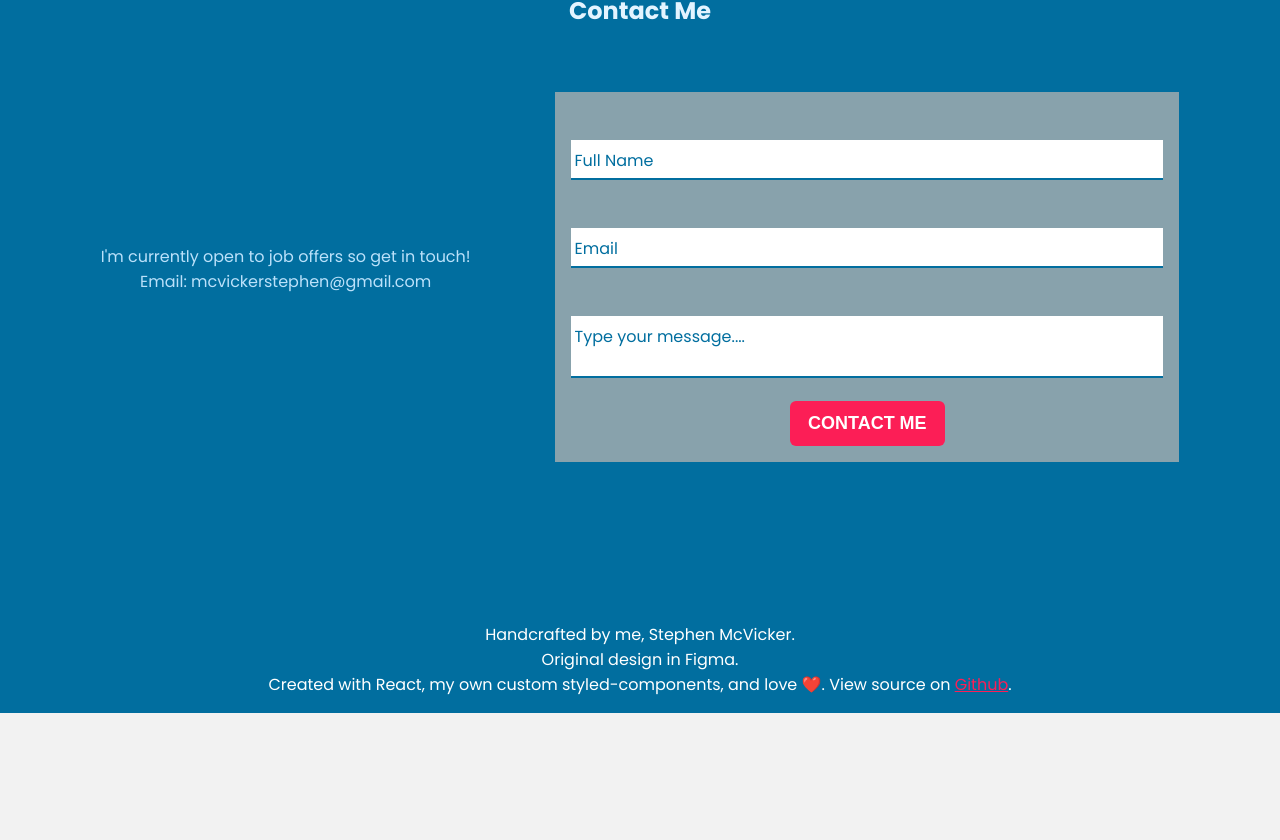
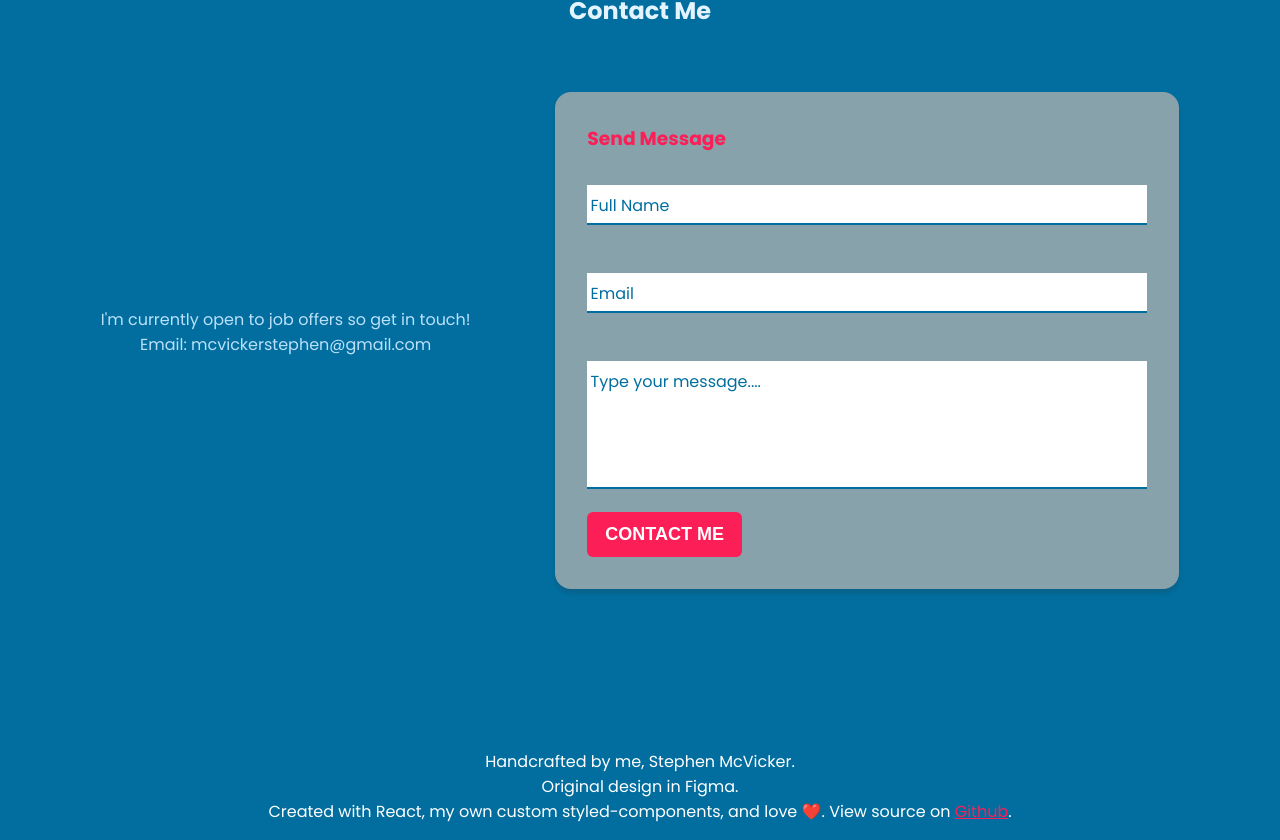
Before and after one commit to NeoDragonCP/portfolio, a React (Create React App) app: page / in a window 1280 px wide. Shown: the part 4816-5656 px from the top of the page. Before the commit the page ends 5529 px from the top, so only its background shows below. Built offline with nearby package versions, Linux system fonts and the light colour scheme.

Commit message:
Expanded TextArea, added color to form

```diff
--- a/src/site-components/ContactMe.jsx
+++ b/src/site-components/ContactMe.jsx
@@ -27,11 +27,19 @@ const Base = styled.div`
 
   form {
     width: 50%;
-    padding: 1rem;
+    padding: 2rem;
     background-color: #88a2ac;
+    border-radius: 16px;
+    box-shadow: 0px 4px 4px rgba(48, 48, 48, 0.2);
+
+    text-align: left;
 
     @media (max-width: 768px) {
       width: 98%;
+    }
+
+    > h3 {
+      color: ${(props) => props.colorRed || "#FC1E56"};
     }
   }
 `;
@@ -89,6 +97,7 @@ export default function ContactMe() {
       </p>
 
       <form>
+        <h3>Send Message</h3>
         <InputBox colorBlue={colorBlue} colorRed={colorRed}>
           <input type="text" required="required" />
           <span>Full Name</span>
@@ -98,7 +107,7 @@ export default function ContactMe() {
           <span>Email</span>
         </InputBox>
         <InputBox colorBlue={colorBlue} colorRed={colorRed}>
-          <textarea required="required" />
+          <textarea required="required" rows="5" />
           <span>Type your message....</span>
         </InputBox>
         <Button backgroundColor={colorRed}>Contact Me</Button>
```
